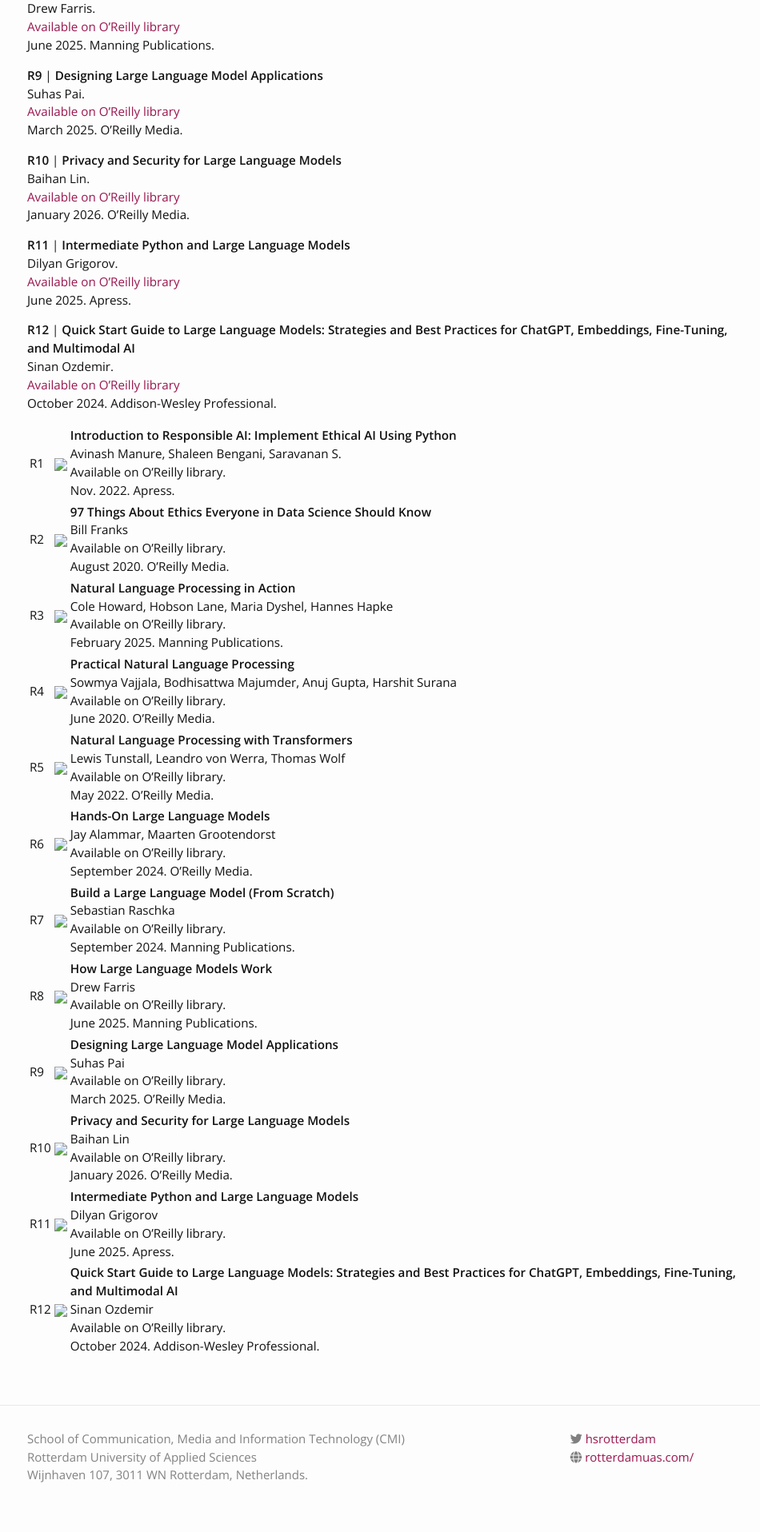
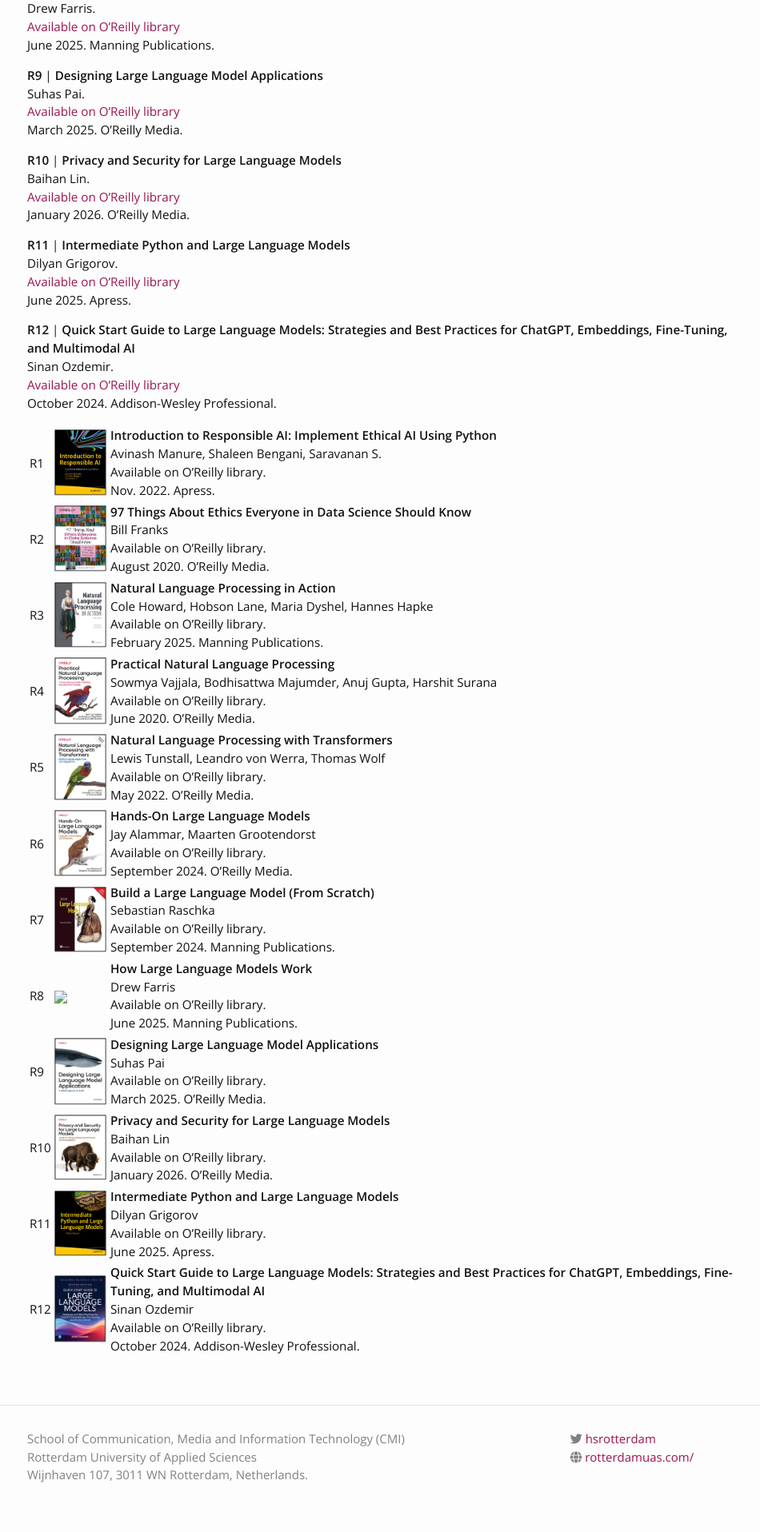
Before and after one commit to BabakBasharirad/llm-engineering, a Jekyll site: the page built from materials.md, in a window 1280 px wide. Shown: the part 1589-3505 px from the top of the page at 80% size, without its empty margins (161-1111 px from the left). Built offline with Jekyll 4.4.1, drawn with Linux system fonts in a browser that asks for light colours; nearby versions of some CDN libraries.

Commit message:
Update readings.yml

```diff
--- a/_data/readings.yml
+++ b/_data/readings.yml
@@ -6,7 +6,7 @@
   library: "O’Reilly library"
   year: "Nov. 2022"
   publisher: "Apress"
-  cover: "/_images/readings/r1.png"
+  cover: "/_images/refs/r1.png"
 
 - ref: R2
   title: "97 Things About Ethics Everyone in Data Science Should Know"
@@ -14,7 +14,7 @@
   library: "O’Reilly library"
   year: "August 2020"
   publisher: "O’Reilly Media"
-  cover: "/_images/readings/r2.jpg"
+  cover: "/_images/refs/r2.jpg"
 
 - ref: R3
   title: "Natural Language Processing in Action"
@@ -22,7 +22,7 @@
   library: "O’Reilly library"
   year: "February 2025"
   publisher: "Manning Publications"
-  cover: "/_images/readings/r3.png"
+  cover: "/_images/refs/r3.png"
 
 - ref: R4
   title: "Practical Natural Language Processing"
@@ -30,7 +30,7 @@
   library: "O’Reilly library"
   year: "June 2020"
   publisher: "O’Reilly Media"
-  cover: "/_images/readings/r4.png"
+  cover: "/_images/refs/r4.png"
 
 - ref: R5
   title: "Natural Language Processing with Transformers"
@@ -38,7 +38,7 @@
   library: "O’Reilly library"
   year: "May 2022"
   publisher: "O’Reilly Media"
-  cover: "/_images/readings/r5.png"
+  cover: "/_images/refs/r5.png"
 
 - ref: R6
   title: "Hands-On Large Language Models"
@@ -46,7 +46,7 @@
   library: "O’Reilly library"
   year: "September 2024"
   publisher: "O’Reilly Media"
-  cover: "/_images/readings/r6.png"
+  cover: "/_images/refs/r6.png"
 
 - ref: R7
   title: "Build a Large Language Model (From Scratch)"
@@ -54,7 +54,7 @@
   library: "O’Reilly library"
   year: "September 2024"
   publisher: "Manning Publications"
-  cover: "/_images/readings/r7.png"
+  cover: "/_images/refs/r7.png"
 
 - ref: R8
   title: "How Large Language Models Work"
@@ -62,7 +62,7 @@
   library: "O’Reilly library"
   year: "June 2025"
   publisher: "Manning Publications"
-  cover: "/images/readings/r8.png"
+  cover: "/images/refs/r8.png"
 
 - ref: R9
   title: "Designing Large Language Model Applications"
@@ -70,7 +70,7 @@
   library: "O’Reilly library"
   year: "March 2025"
   publisher: "O’Reilly Media"
-  cover: "/_images/readings/r9.png"
+  cover: "/_images/refs/r9.png"
 
 - ref: R10
   title: "Privacy and Security for Large Language Models"
@@ -78,7 +78,7 @@
   library: "O’Reilly library"
   year: "January 2026"
   publisher: "O’Reilly Media"
-  cover: "/_images/readings/r10.png"
+  cover: "/_images/refs/r10.png"
 
 - ref: R11
   title: "Intermediate Python and Large Language Models"
@@ -86,7 +86,7 @@
   library: "O’Reilly library"
   year: "June 2025"
   publisher: "Apress"
-  cover: "/_images/readings/r11.png"
+  cover: "/_images/refs/r11.png"
 
 - ref: R12
   title: "Quick Start Guide to Large Language Models: Strategies and Best Practices for ChatGPT, Embeddings, Fine-Tuning, and Multimodal AI"
@@ -94,4 +94,4 @@
   library: "O’Reilly library"
   year: "October 2024"
   publisher: "Addison-Wesley Professional"
-  cover: "/_images/readings/r12.jpg"
+  cover: "/_images/refs/r12.jpg"
```
